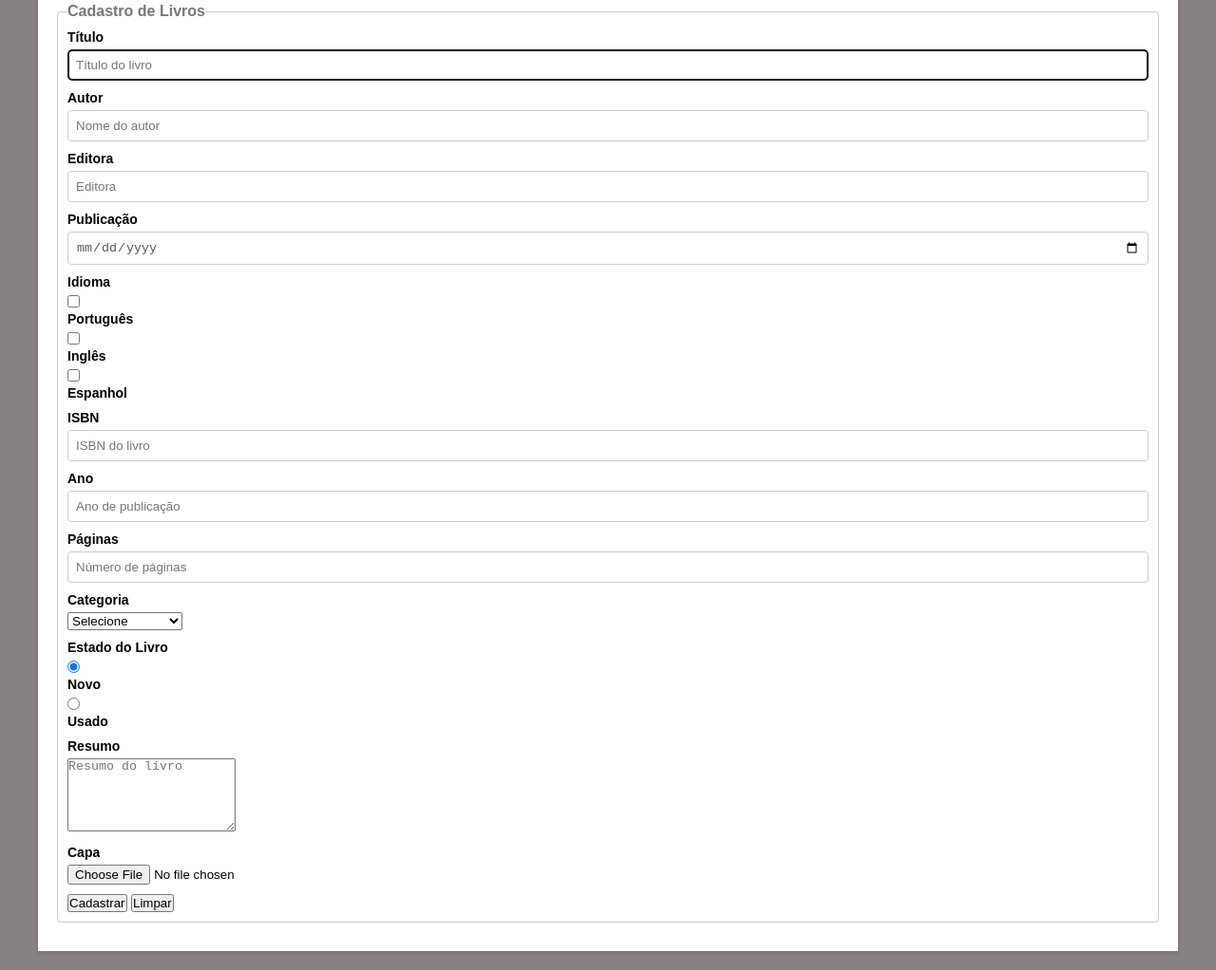
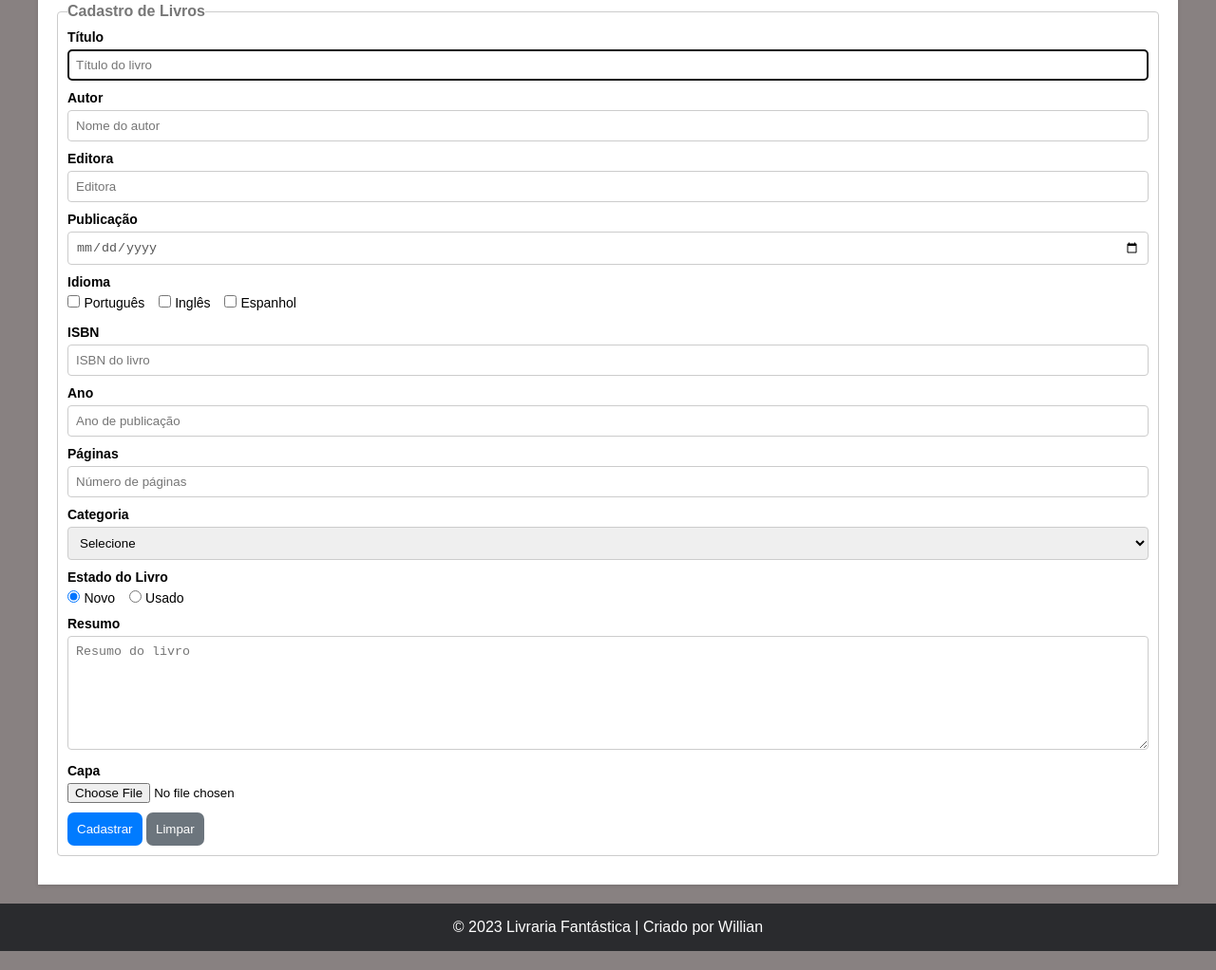
Before and after one commit to willian-hm/livraria, a plain HTML site: page cadastro.html in a window 1280 px wide. Shown: the part 153-1175 px from the top of the page at 95% size. Drawn offline with Linux system fonts and the light colour scheme.

Commit message:
cadastro

```diff
--- a/cadastro.html
+++ b/cadastro.html
@@ -121,5 +121,8 @@
             </form>
         </section>
     </main>
+    <footer>
+        <p>&copy; 2023 Livraria Fantástica | Criado por Willian</p>
+    </footer>
 </body>
 </html>
--- a/estilos.css
+++ b/estilos.css
@@ -164,3 +164,52 @@ input[type="number"] {
   border-radius: 4px;
   color: #555;
 }
+
+.radio-group label {
+    display: inline;
+    margin-right: 10px;
+    font-weight: normal;
+  }
+
+  .input-check {
+      display: inline-block;
+      margin-right: 10px;
+  }
+
+  .input-check input[type="checkbox"] + label {
+      display: inline-block;
+      font-weight: normal;
+  }
+
+  textarea {
+    width: 100%;
+    padding: 8px;
+    border: 1px solid #ccc;
+    border-radius: 4px;
+    resize: vertical;
+    height: 120px;
+  }
+
+  select {
+    width: 100%;
+    padding: 8px;
+    border: 1px solid #ccc;
+    border-radius: 4px;
+  }
+
+  button {
+    background-color: #007bff;
+    color: white;
+    border: none;
+    border-radius: 7px;
+    padding: 10px;
+    cursor: pointer;
+  }
+
+  button[type="reset"] {
+    background-color: #6c757d;
+  }
+
+  button:hover {
+    background-color: #0056b3;
+  }
```
